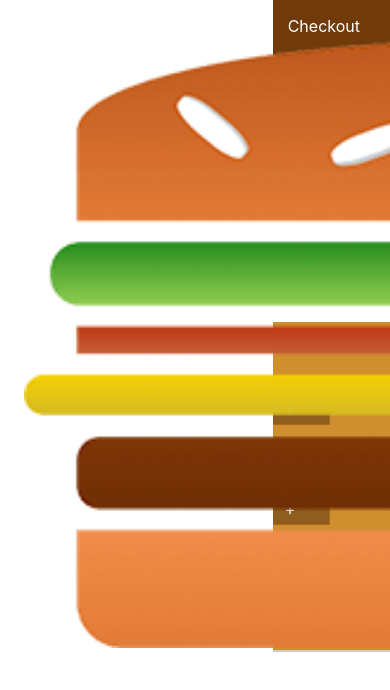
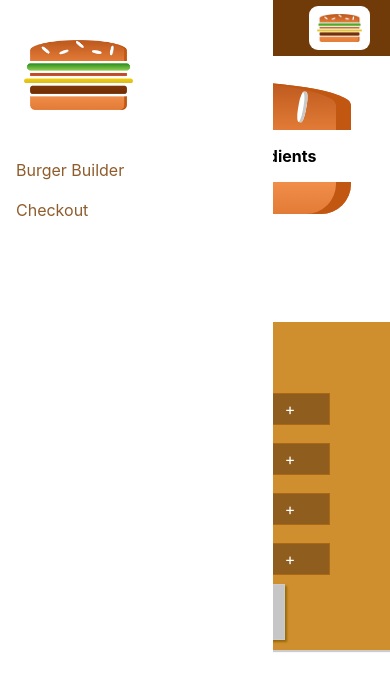
Before and after one commit to asanchez3315/Burger-Builder, a React (Create React App) app: page / in a window 390 px wide. Shown: the top 690 px of the page. Built offline with nearby package versions, Linux system fonts and the light colour scheme.

Commit message:
made responsive adjustments

```diff
--- a/src/components/Layout/Layout.js
+++ b/src/components/Layout/Layout.js
@@ -7,8 +7,7 @@
 const layout = (props) => (
 
     <Auxillary>
-
-        <Toolbar />
+            <Toolbar />
         <SideDrawer />
         <main className={classes.Content}>
             {props.children}
--- a/src/components/Logo/Logo.module.css
+++ b/src/components/Logo/Logo.module.css
@@ -1,6 +1,6 @@
 .Logo{
     background-color:white;
-    height:80%;
+    height:100%;
     padding: 8px;
     box-sizing:border-box;
     border-radius:9px
--- a/src/components/Navigation/NavigationItem/NavigationItem.module.css
+++ b/src/components/Navigation/NavigationItem/NavigationItem.module.css
@@ -1,8 +1,32 @@
+.NavigationItem{
+    margin:10px 0;
+    box-sizing: border-box;
+    display: block;
+    width:100%;
+    align-items: center;
+
+}
+.NavigationItem a{
+    color: #8f5c2c;
+    text-decoration: none;
+    width:100%;
+    box-sizing: border-box;
+    display: block
+
+}
+
+.NavigationItem a:hover,
+.NavigationItem a:active
+.NavigationItem a.active{
+    color:#40a4c8
+}
+
+@media(min-width:500px){
     .NavigationItem{
         margin:0;
-    box-sizing: border-box;
         display: flex;
         height:100%;
+        width:auto;
         align-items: center;
 
     }
@@ -12,8 +36,6 @@
         height:100%;
         padding:16px 10px;
         border-bottom: 4px solid transparent;
-    box-sizing: border-box;
-    display: block
 
     }
 
@@ -24,3 +46,5 @@
         border-bottom: 4px solid #40a4c8;
         color:#fff
     }
+
+}
--- a/src/components/Navigation/NavigationItems/NavigationItems.module.css
+++ b/src/components/Navigation/NavigationItems/NavigationItems.module.css
@@ -3,7 +3,14 @@
     padding:0;
     list-style: none;
     display:flex;
+    flex-flow:column;
     align-items: center;
     height:100%;
     cursor:pointer
 }
+
+@media (min-width:500px){
+    .NavigationItems{
+        flex-flow: row
+    }
+}
--- a/src/components/Navigation/Sidedrawer/SideDrawer.module.css
+++ b/src/components/Navigation/Sidedrawer/SideDrawer.module.css
@@ -25,3 +25,8 @@
 .Close{
     transform: translateX(-100%)
 }
+
+.Logo{
+    height:11%;
+    margin-bottom:32px
+}
--- a/src/components/Navigation/Sidedrawer/Sidedrawer.js
+++ b/src/components/Navigation/Sidedrawer/Sidedrawer.js
@@ -6,7 +6,9 @@
 const sideDrawer = () => {
     return (
         <div className={classes.SideDrawer} >
-            <Logo />
+            <div className={classes.Logo}>
+                <Logo />
+            </div>
             <nav>
                 <NavigationItems />
 
--- a/src/components/Navigation/Toolbar/Toolbar.js
+++ b/src/components/Navigation/Toolbar/Toolbar.js
@@ -8,9 +8,11 @@
 
     <header className={classes.Toolbar}>
         <div>Menu</div>
-        <Logo />
-        <nav>
-        <NavigationItems />
+        <div className={classes.Logo}>
+            <Logo />
+        </div>
+        <nav className={classes.DesktopOnly}>
+            <NavigationItems />
         </nav>
     </header>
 )
--- a/src/components/Navigation/Toolbar/Toolbar.module.css
+++ b/src/components/Navigation/Toolbar/Toolbar.module.css
@@ -16,3 +16,13 @@
 .Toolbar nav {
   height:100%
 }
+
+.Logo{
+  height:80%
+}
+
+@media (max-width:499px){
+  .DesktopOnly{
+    display:none
+  }
+}
```
Lines whose indentation alone changed are shown as unchanged.
